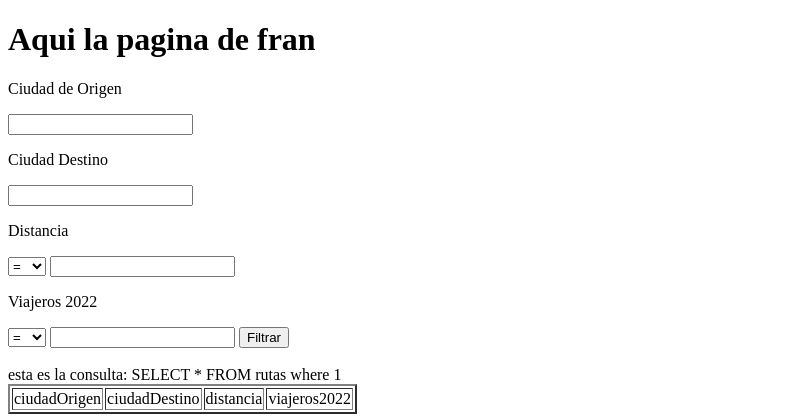
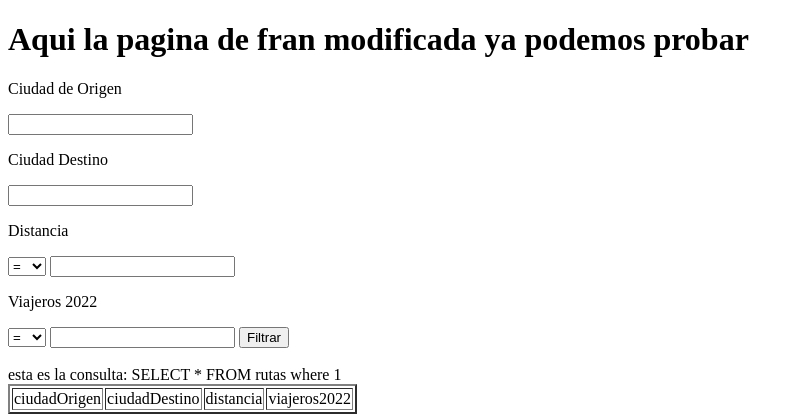
Before and after one commit to francivt/prueba, a PHP site: page / in a window 1280 px wide. Shown: the top 420 px of the page, without its empty margins (0-804 px from the left). Run offline with PHP 8.4, Linux system fonts and the light colour scheme; data that the repository does not hold is empty.

Commit message:
le cambie text en el h1

```diff
--- a/index.php
+++ b/index.php
@@ -5,7 +5,9 @@
     <meta name="viewport" content="width=device-width, initial-scale=1.0">
     <title>BUSES</title>
 </head>
-<h1>Aqui la pagina de fran</h1>
+<h1>Aqui la pagina de fran modificada
+    ya podemos probar
+</h1>
 <body>
     <form action="index.php" method="POST">
     <p>Ciudad de Origen<p>
```
